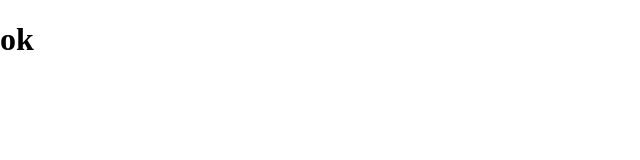
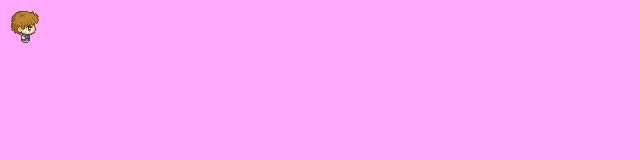
Before and after one commit to JPauloMorais/JPauloMorais.github.io, a plain HTML site: page index.html in a window 1280 px wide. Shown: the whole page, without its empty margins (0-640 px from the left). Drawn offline with Linux system fonts and the light colour scheme.

Commit message:
Update index.html

```diff
--- a/index.html
+++ b/index.html
@@ -22,10 +22,8 @@
 		</style>
     </head>
     <body>
-    	<h1>ok</h1>
-    	<!-- <canvas id="canvas"></canvas>>
+    	<canvas id="canvas"></canvas>>
         <script>
-
 			var canvas_width = window.innerWidth;
 			var canvas_height = window.innerHeight;
 
@@ -76,7 +74,6 @@
 			setInterval(function(){
 				draw();
 			}, 1000/24);
-
-        </script> -->
+        </script>
     </body>
 </html>
```
